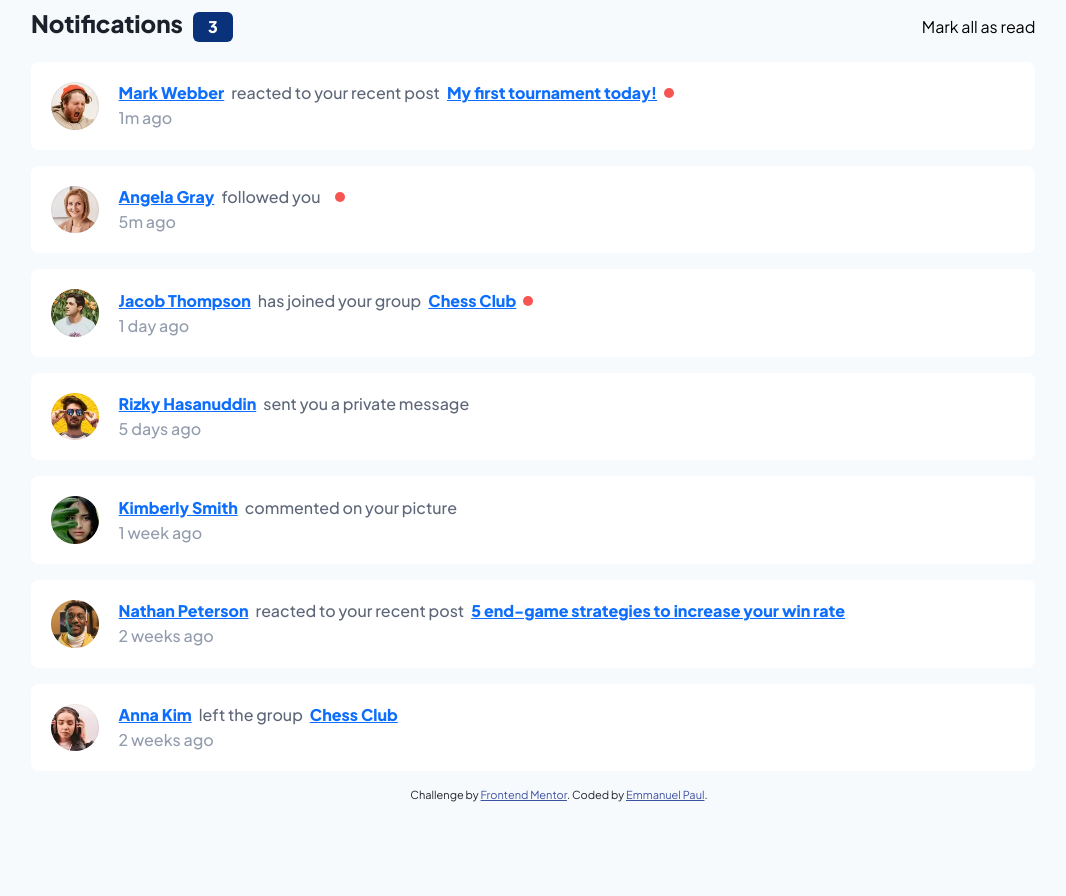
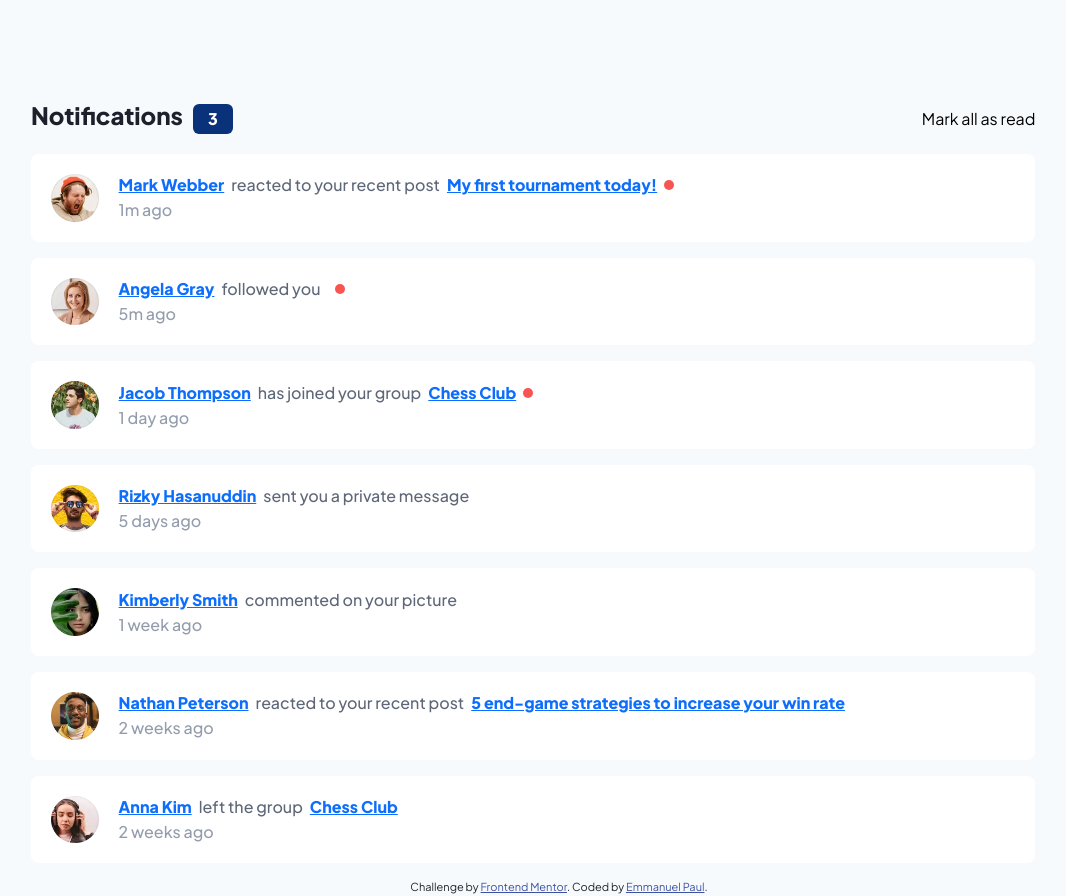
Before and after one commit to networkpaul/front-end-mentor-notifications-page, a Vue app: page / in a window 1280 px wide. Shown: the whole page, without its empty margins (81-1147 px from the left). Before the commit the page ends 804 px from the top, so only its background shows below. Built offline with nearby package versions, Linux system fonts and the light colour scheme.

Commit message:
updated customs.scss

```diff
--- a/src/custom.scss
+++ b/src/custom.scss
@@ -1,6 +1,10 @@
 @font-face {
     font-family: JakartaSans;
     src: url(../src/assets/notifications-page-main/assets/fonts/PlusJakartaSans-VariableFont_wght.ttf);
+}
+
+#app {
+    margin-top: 100px;
 }
 
 body {
```
